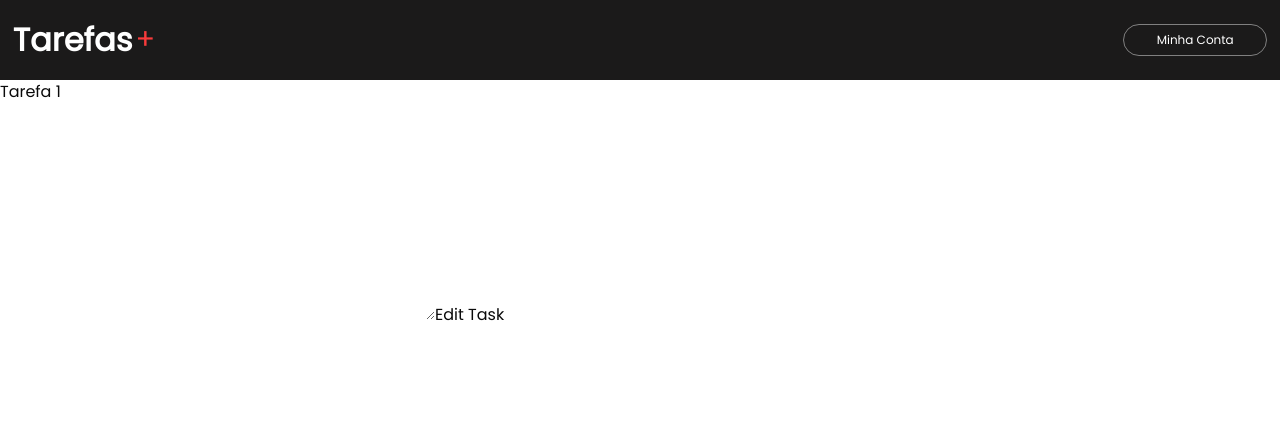
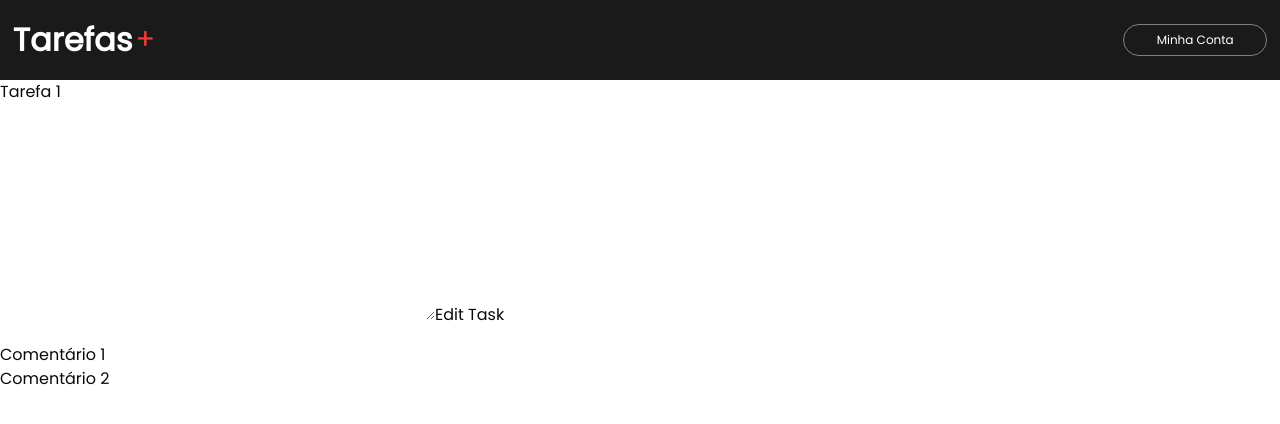
Before and after one commit to ThomazHilario/board-tasks, a Next.js app: page /board/task/1 in a window 1280 px wide. Shown: the top 424 px of the page. Built offline with nearby package versions, Linux system fonts and the light colour scheme; no server answers; sample sign-in values are in the browser's storage.

Commit message:
feat: Create component container for pages and redenring commments in task page

```diff
--- a/src/Components/Board/BoardContent/index.tsx
+++ b/src/Components/Board/BoardContent/index.tsx
@@ -34,6 +34,8 @@ export const BoardContent = ({ tasksUser }: {tasksUser: taskProps[]}) => {
             },
             ...tasks
         ])
+
+        setInputValue('')
     }
 
     const handleRemoveTask = (id:string) => {
--- a/src/Components/Board/Task/index.tsx
+++ b/src/Components/Board/Task/index.tsx
@@ -20,6 +20,7 @@ export const TaskComponent = ({tasks}: {tasks: taskProps[]}) => {
     const [taskValue, setTaskValue] = useState(task?.value)
 
     return (
+        <>
             <form>
                 <textarea
                     name="task"
@@ -32,5 +33,14 @@ export const TaskComponent = ({tasks}: {tasks: taskProps[]}) => {
 
                 <button>Edit Task</button>
             </form>
+
+            <section>
+                <ul>
+                    {task?.comments.length && task.comments.map((comment, index) => (
+                        <li key={index}>{comment.comment}</li>
+                    ))}
+                </ul>
+            </section>
+        </>
     )
 }
--- /dev/null
+++ b/src/Components/ui/Container/Container.tsx
@@ -0,0 +1,7 @@
+export const Container = ({ children, className }:{ children: React.ReactNode, className?:string }) => {
+    return (
+        <section className={`w-full h-full flex flex-col gap-[1rem] ${className}`} >
+            {children}
+        </section>
+    )
+}
--- a/src/app/board/page.tsx
+++ b/src/app/board/page.tsx
@@ -12,9 +12,7 @@ import mock from '@/mocks/falsedata.json'
 
 // Interface
 import { taskProps } from "@/interface/Board/Task/task-interface";
-
-// Css style
-import style from './board.module.css'
+import { Container } from "@/Components/ui/Container/Container";
 
 export default async function Board() {
 
@@ -31,8 +29,8 @@ export default async function Board() {
     }
 
     return (
-        <section className={style.boardContainer}>
+        <Container>
             <BoardContent tasksUser={tasksUser} />
-        </section>
+        </Container>
     );
 }
--- a/src/app/board/task/[id]/page.tsx
+++ b/src/app/board/task/[id]/page.tsx
@@ -6,12 +6,12 @@ import mock from '@/mocks/falsedata.json'
 
 // Components
 import { TaskComponent } from "@/Components/Board/Task/index";
+import { Container } from "@/Components/ui/Container/Container";
 
 // Interface
 import { taskProps } from "@/interface/Board/Task/task-interface";
 
-// Css style
-import style from './task.module.css'
+
 
 export default async function Task() {
 
@@ -26,8 +26,8 @@ export default async function Task() {
     const tasksUser = await new Promise<taskProps[]>(resolve => setTimeout(() => resolve(mock), 500));
 
     return(
-        <section className={style.taskContainer}>
+        <Container className="bg-white">
             <TaskComponent tasks={tasksUser} />
-        </section>
+        </Container>
     )
 }
--- a/src/app/board/task/[id]/task.module.css
+++ /dev/null
@@ -1,8 +0,0 @@
-.taskContainer{
-    width: 100%;
-    height: 100%;
-    display: flex;
-    flex-direction: column;
-    gap: 1rem;
-    background-color: #ffffff;
-}
```
Also changed, not shown: src/app/board/board.module.css (deleted, +0 -7 lines). Lines whose indentation alone changed are shown as unchanged.
